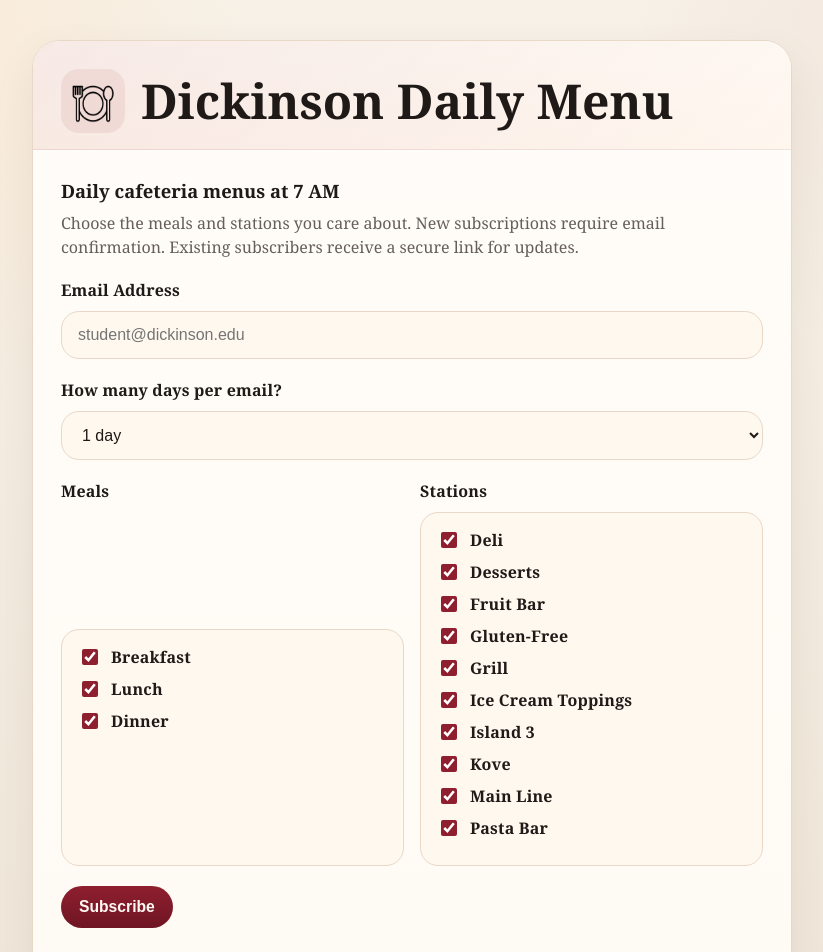
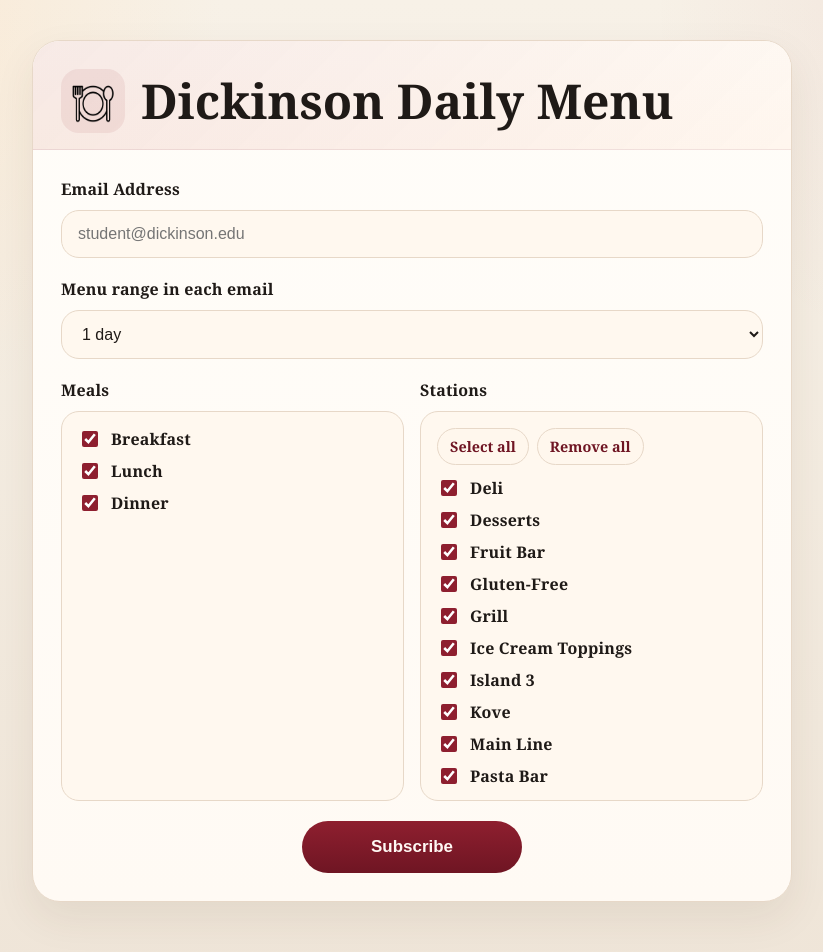
Before and after one commit to aaronshin43/DailyMenu, a Next.js app in the folder web/: page / in a window 1280 px wide. Shown: the top 952 px of the page, without its empty margins (228-1051 px from the left). Built offline with nearby package versions, Linux system fonts and the light colour scheme.

Commit message:
Update form ui

```diff
--- a/web/app/globals.css
+++ b/web/app/globals.css
@@ -134,10 +134,21 @@ a {
   display: grid;
   gap: 16px;
   grid-template-columns: repeat(2, minmax(0, 1fr));
+  align-items: stretch;
+}
+
+.split-grid > .field-group {
+  height: 100%;
 }
 
 .checkbox-panel {
   padding: 16px;
+}
+
+.checkbox-panel-tall {
+  display: flex;
+  flex-direction: column;
+  height: 390px;
 }
 
 .checkbox-list {
@@ -145,6 +156,33 @@ a {
   gap: 10px;
   max-height: 320px;
   overflow-y: auto;
+  align-content: start;
+}
+
+.checkbox-panel-tall .checkbox-list {
+  flex: 1 1 auto;
+  min-height: 0;
+  max-height: none;
+}
+
+.panel-actions {
+  display: flex;
+  gap: 8px;
+  flex-wrap: wrap;
+  margin-bottom: 12px;
+}
+
+.panel-action-button {
+  appearance: none;
+  border: 1px solid var(--border);
+  background: #fff7ed;
+  color: var(--accent-strong);
+  border-radius: 999px;
+  padding: 8px 12px;
+  font: inherit;
+  font-size: 0.9rem;
+  font-weight: 700;
+  cursor: pointer;
 }
 
 .checkbox-item {
@@ -165,11 +203,16 @@ a {
   flex-wrap: wrap;
 }
 
+.button-row-centered {
+  justify-content: center;
+}
+
 .button {
   border: 0;
   border-radius: 999px;
-  padding: 12px 18px;
-  font-size: 0.98rem;
+  padding: 16px 28px;
+  min-width: 220px;
+  font-size: 1.06rem;
   font-weight: 700;
   cursor: pointer;
   background: linear-gradient(180deg, var(--accent) 0%, var(--accent-strong) 100%);
--- a/web/app/page.tsx
+++ b/web/app/page.tsx
@@ -3,17 +3,7 @@ import { SubscribeForm } from "@/components/subscribe-form";
 export default function HomePage() {
   return (
     <>
-      <h2 className="section-title">Daily cafeteria menus at 7 AM</h2>
-      <p className="section-copy">
-        Choose the meals and stations you care about. New subscriptions require
-        email confirmation. Existing subscribers receive a secure link for
-        updates.
-      </p>
       <SubscribeForm />
-      <p className="footer-note">
-        Token links are used for confirmation, preference management, and
-        unsubscribe actions.
-      </p>
     </>
   );
 }
--- a/web/components/subscribe-form.tsx
+++ b/web/components/subscribe-form.tsx
@@ -84,7 +84,7 @@ export function SubscribeForm() {
       </div>
 
       <div className="field-group">
-        <label htmlFor="days_ahead">How many days per email?</label>
+        <label htmlFor="days_ahead">Menu range in each email</label>
         <select
           id="days_ahead"
           className="input"
@@ -102,7 +102,7 @@ export function SubscribeForm() {
       <div className="split-grid">
         <div className="field-group">
           <span className="label-text">Meals</span>
-          <div className="checkbox-panel">
+          <div className="checkbox-panel checkbox-panel-tall">
             <div className="checkbox-list">
               {MEALS.map((meal) => (
                 <label key={meal} className="checkbox-item">
@@ -124,7 +124,23 @@ export function SubscribeForm() {
 
         <div className="field-group">
           <span className="label-text">Stations</span>
-          <div className="checkbox-panel">
+          <div className="checkbox-panel checkbox-panel-tall">
+            <div className="panel-actions">
+              <button
+                type="button"
+                className="panel-action-button"
+                onClick={() => setStations([...STATION_OPTIONS])}
+              >
+                Select all
+              </button>
+              <button
+                type="button"
+                className="panel-action-button"
+                onClick={() => setStations([])}
+              >
+                Remove all
+              </button>
+            </div>
             <div className="checkbox-list">
               {STATION_OPTIONS.map((station) => (
                 <label key={station} className="checkbox-item">
@@ -153,7 +169,7 @@ export function SubscribeForm() {
         <div className={`message-box ${result.tone}`}>{result.message}</div>
       ) : null}
 
-      <div className="button-row">
+      <div className="button-row button-row-centered">
         <button className="button" type="submit" disabled={pending}>
           {pending ? "Sending..." : "Subscribe"}
         </button>
```
Also changed, not shown: web/components/manage-form.tsx (+19 -3 lines).
